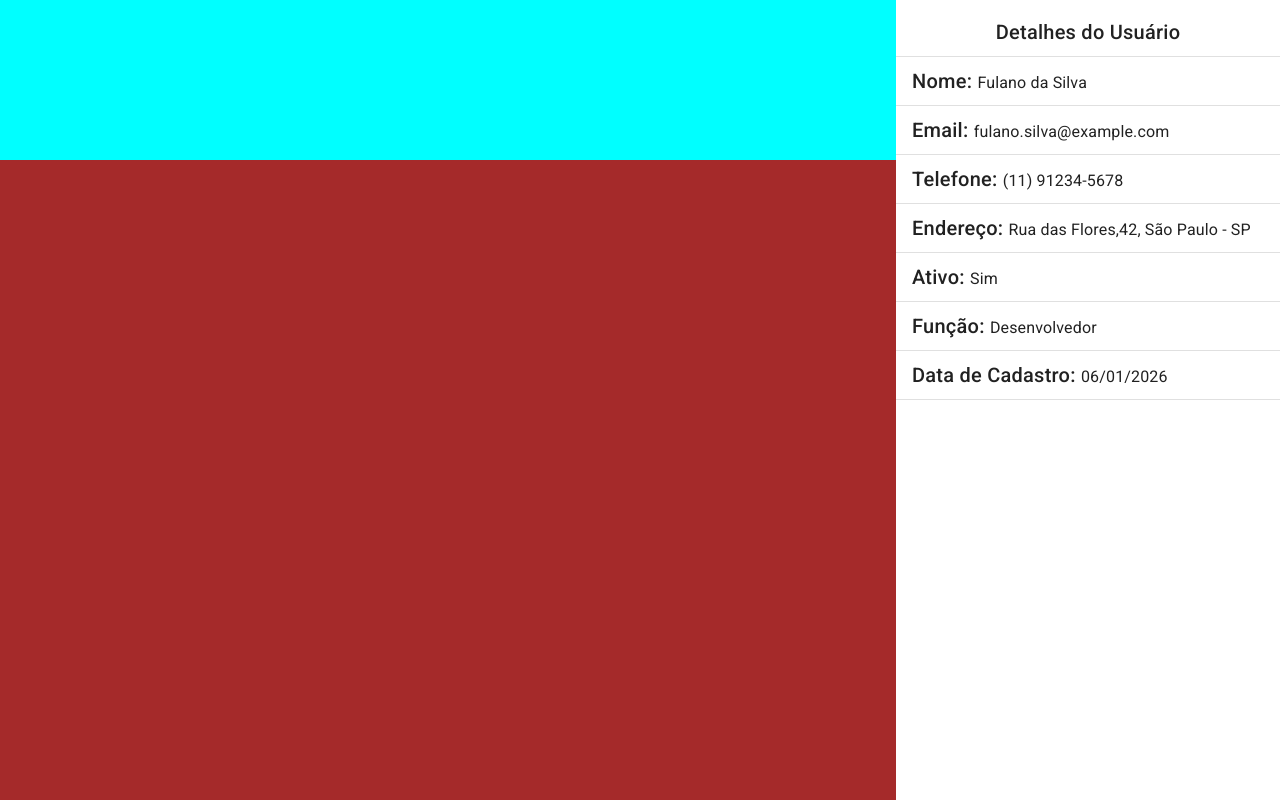
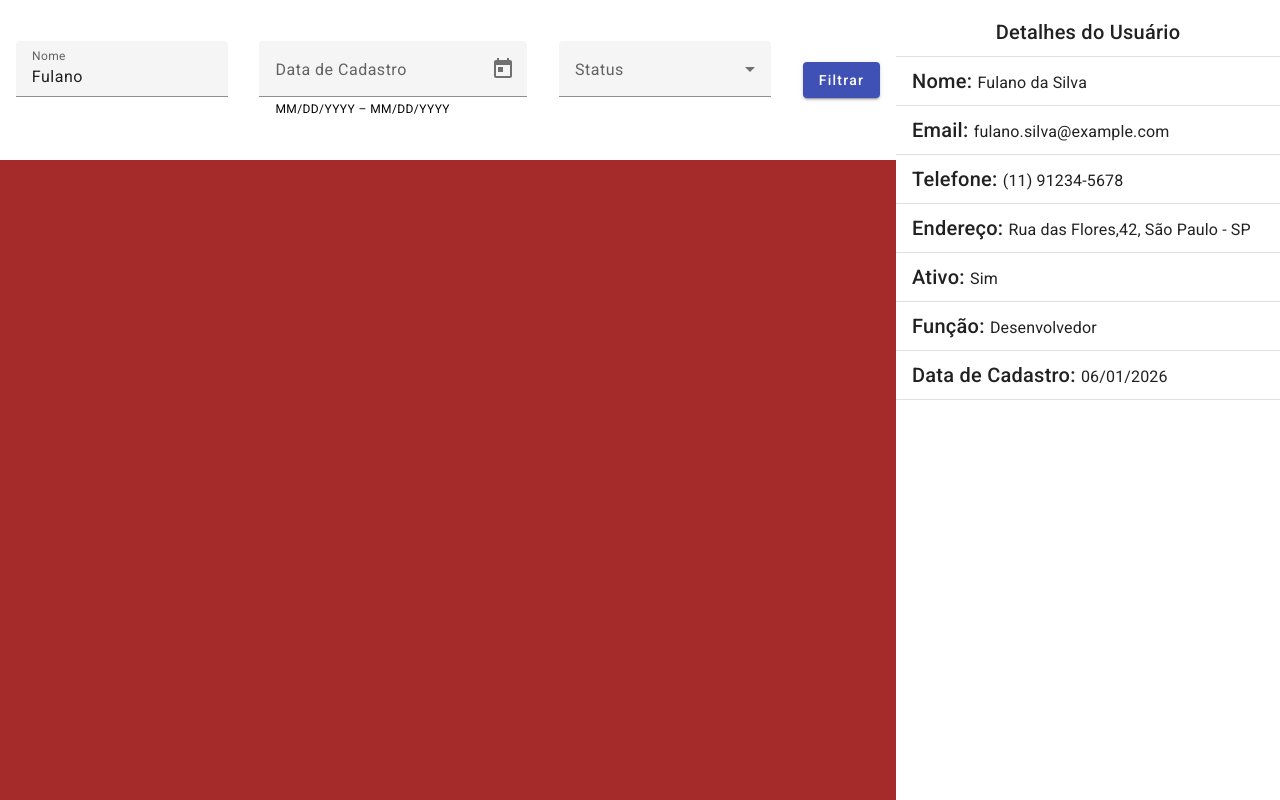
Before and after one commit to GustavoEmiliano/angular-users-filter, an Angular app: page / in a window 1280 px wide. Built offline with nearby package versions, Linux system fonts and the light colour scheme.

Commit message:
feat: create filter users component layout

```diff
--- a/src/app/app.component.html
+++ b/src/app/app.component.html
@@ -2,6 +2,7 @@
   <div class="left-container">
     <div class="top-div">
       <!-- Conteúdo da div supeiror -->
+       <app-filter></app-filter>
     </div>
     <div class="main-left-div">
       <!-- Conteúdo da div esquerda (80% de altura) -->
--- a/src/app/app.component.scss
+++ b/src/app/app.component.scss
@@ -13,7 +13,6 @@
 /* Preenche todo o espaço disponível */
 .top-div {
     flex-grow: 1;
-    background-color: aqua;
 }
 
 /* Ocupa 80% da altura do seu contêiner pai */
--- /dev/null
+++ b/src/app/components/filter/filter.component.html
@@ -0,0 +1,42 @@
+<div class="filter">
+  <form class="form">
+    <div class="form__name">
+      <mat-form-field class="example-full-width">
+        <mat-label>Nome</mat-label>
+        <input matInput placeholder="Ex. Fulano da Silva" value="Fulano" />
+      </mat-form-field>
+    </div>
+
+    <div class="form__date-picker">
+      <mat-form-field>
+        <mat-label>Data de Cadastro</mat-label>
+        <mat-date-range-input [rangePicker]="picker">
+          <input matStartDate placeholder="Start date" />
+          <input matEndDate placeholder="End date" />
+        </mat-date-range-input>
+        <mat-hint>MM/DD/YYYY – MM/DD/YYYY</mat-hint>
+        <mat-datepicker-toggle
+          matIconSuffix
+          [for]="picker"
+        ></mat-datepicker-toggle>
+        <mat-date-range-picker #picker></mat-date-range-picker>
+      </mat-form-field>
+    </div>
+
+    <div class="form__status">
+      <mat-form-field>
+        <mat-label>Status</mat-label>
+        <mat-select>
+          <mat-option *ngFor="let food of foods" [value]="food.value">{{
+            food.viewValue
+          }}</mat-option>
+        </mat-select>
+      </mat-form-field>
+    </div>
+
+    <div class="form__button">
+      <button mat-raised-button color="primary">Filtrar</button>
+    </div>
+
+  </form>
+</div>
--- /dev/null
+++ b/src/app/components/filter/filter.component.scss
@@ -0,0 +1,28 @@
+.filter {
+  width: 100%;
+  height: 100%;
+}
+
+.form {
+  display: flex;
+  width: 100%;
+  height: 100%;
+  align-items: center;
+  justify-content: space-around;
+  flex-wrap: wrap;
+
+  &__name {
+
+  }
+
+  &__date-picker {
+
+  }
+
+  &__status {
+
+  }
+
+  &__button {}
+
+}
--- /dev/null
+++ b/src/app/components/filter/filter.component.ts
@@ -0,0 +1,15 @@
+import { Component } from '@angular/core';
+
+@Component({
+  selector: 'app-filter',
+  templateUrl: './filter.component.html',
+  styleUrl: './filter.component.scss'
+})
+export class FilterComponent {
+  foods = [
+    {
+      value: 'Teste',
+      viewValue: 'Teste',
+    }
+  ];
+}
```
Also changed, not shown: src/app/angular-material/angular-material.module.ts (+21 -2 lines), src/app/components/components.module.ts (+16 -3 lines), 1 other file (tests, documents, lock files or other folders).
